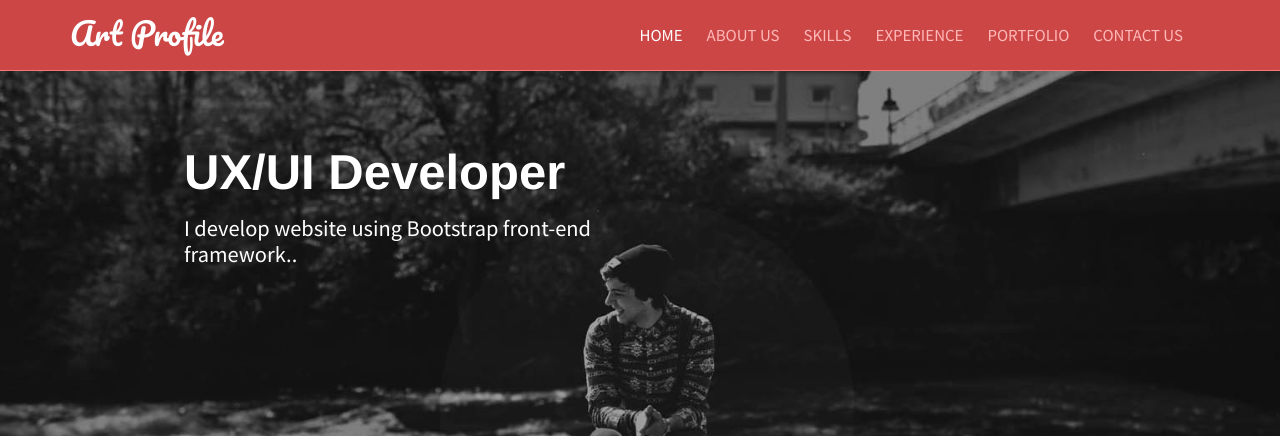
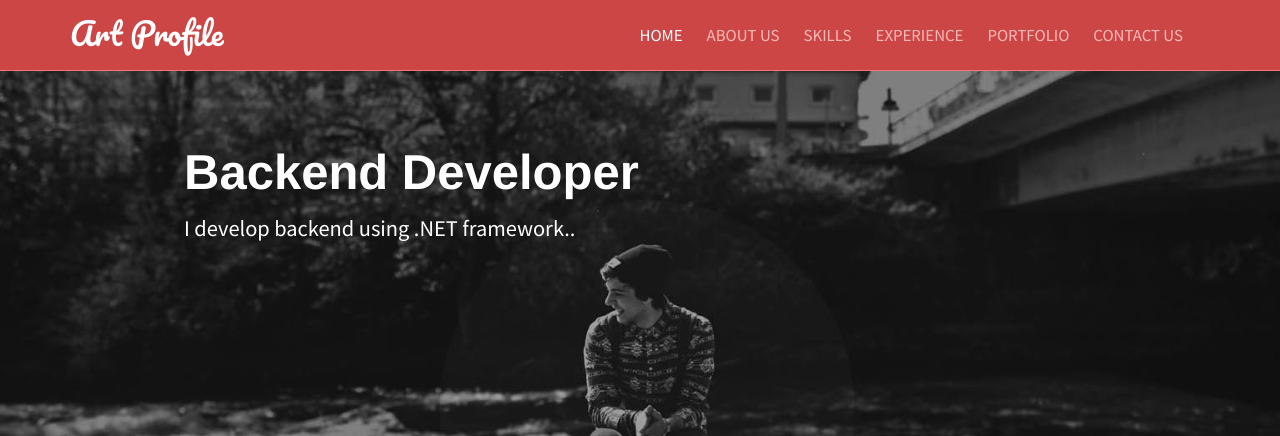
Before and after one commit to css51036/Profile, a plain HTML site: page index.html in a window 1280 px wide. Shown: the top 436 px of the page. Drawn offline with Linux system fonts and the light colour scheme.

Commit message:
edit slide header

```diff
--- a/index.html
+++ b/index.html
@@ -69,23 +69,8 @@
             <div class="container banner-content">
                 <div id="da-slider" class="da-slider">
                     <div class="da-slide">
-                        <h2>Webdesigner</h2>
-                        <p>Amazing free responsive website for free, enjoy!!!</p>
-                        <div class="da-img"></div>
-                    </div>
-                    <div class="da-slide">
-                        <h2>UX/UI Developer</h2>
-                        <p>I develop website using Bootstrap front-end framework..</p>
-                        <div class="da-img"></div>
-                    </div>
-                    <div class="da-slide">
-                        <h2>HTML5/CSS3</h2>
-                        <p>HTML5 is a markup language used for structuring and presenting Web.</p>
-                        <div class="da-img"></div>
-                    </div>
-                    <div class="da-slide">
-                        <h2>JavaScript/jQuery</h2>
-                        <p>jQuery: Write Less, Do More...</p>
+                        <h2>Backend Developer</h2>
+                        <p>I develop backend using .NET framework..</p>
                         <div class="da-img"></div>
                     </div>
 				<!--  <nav class="da-arrows">
```
